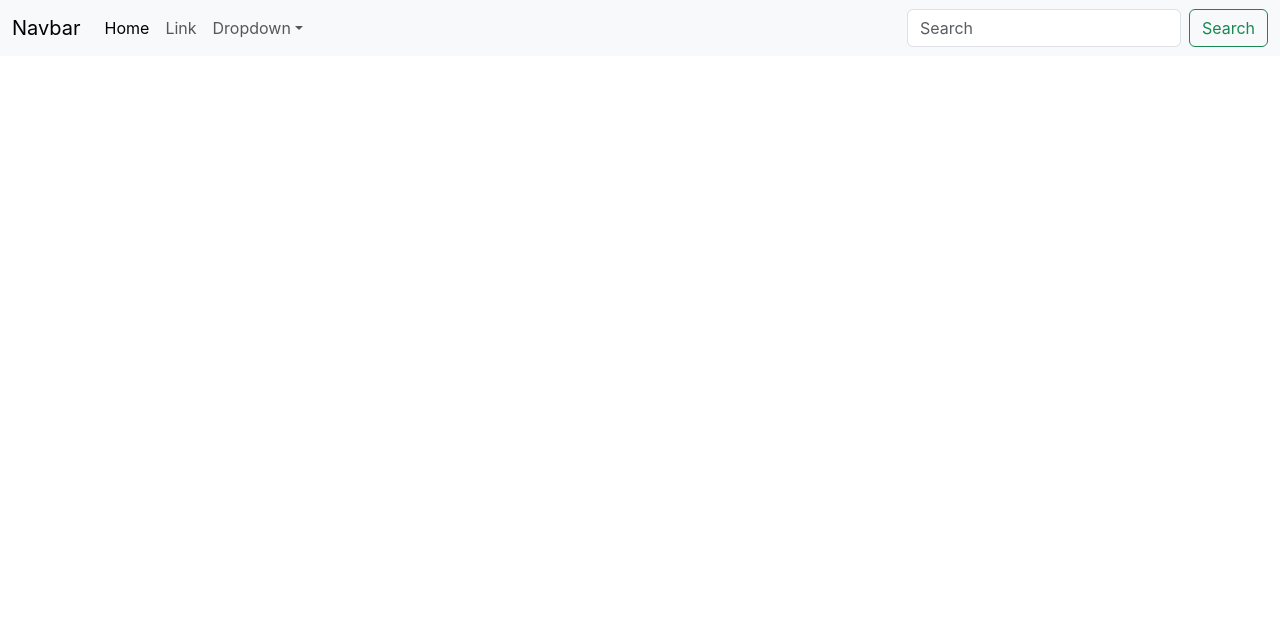
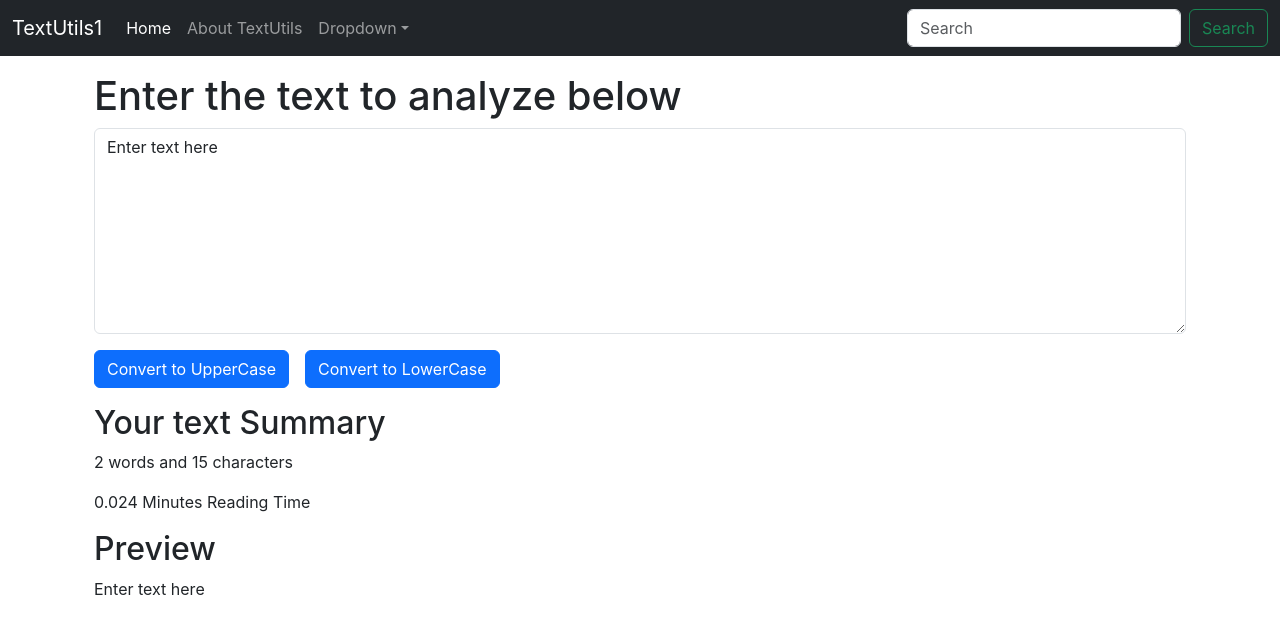
Before and after one commit to vishu0310/TextUtils-demo, a React (Create React App) app: page /about in a window 1280 px wide. Shown: the top 634 px of the page. Built offline with nearby package versions, Linux system fonts and the light colour scheme.

Commit message:
Created Textutilis TextForm Page functionalities

```diff
--- a/src/App.js
+++ b/src/App.js
@@ -1,42 +1,18 @@
 import './App.css';
+import Navbar from './components/Navbar';
+import TextForm from './components/TextForm';
+
 
 function App() {
   return (
     <>
-      <nav className="navbar navbar-expand-lg bg-body-tertiary">
-  <div className="container-fluid">
-    <a className="navbar-brand" href="/">Navbar</a>
-    <button className="navbar-toggler" type="button" data-bs-toggle="collapse" data-bs-target="#navbarSupportedContent" aria-controls="navbarSupportedContent" aria-expanded="false" aria-label="Toggle navigation">
-      <span className="navbar-toggler-icon"></span>
-    </button>
-    <div className="collapse navbar-collapse" id="navbarSupportedContent">
-      <ul className="navbar-nav me-auto mb-2 mb-lg-0">
-        <li className="nav-item">
-          <a className="nav-link active" aria-current="page" href="/">Home</a>
-        </li>
-        <li className="nav-item">
-          <a className="nav-link" href="/">Link</a>
-        </li>
-        <li className="nav-item dropdown">
-          <a className="nav-link dropdown-toggle" href="/" role="button" data-bs-toggle="dropdown" aria-expanded="false">
-            Dropdown
-          </a>
-          <ul className="dropdown-menu">
-            <li><a className="dropdown-item" href="/">Action</a></li>
-            <li><a className="dropdown-item" href="/">Another action</a></li>
-            <li><hr className="dropdown-divider"/></li>
-            <li><a className="dropdown-item" href="/">Something else here</a></li>
-          </ul>
-        </li>
+      {/* Here title  is a props */}
+      <Navbar title="TextUtils1" aboutText="About TextUtils"/>
+      <div className="container my-3">
+      <TextForm heading ="Enter the text to analyze below"/>
+      </div>
 
-      </ul>
-      <form className="d-flex" role="search">
-        <input className="form-control me-2" type="search" placeholder="Search" aria-label="Search"/>
-        <button className="btn btn-outline-success" type="submit">Search</button>
-      </form>
-    </div>
-  </div>
-</nav>
+
     </>
   );
 }
--- /dev/null
+++ b/src/components/Navbar.js
@@ -0,0 +1,56 @@
+import React  from 'react'  //rfc  , useState is a hook
+import PropTypes from 'prop-types'
+
+
+export default function Navbar(props) {
+  return (
+    <nav className="navbar navbar-expand-lg bg-dark navbar-dark ">
+  <div className="container-fluid">
+    <a className="navbar-brand" href="/">{props.title}</a>
+    <button className="navbar-toggler" type="button" data-bs-toggle="collapse" data-bs-target="#navbarSupportedContent" aria-controls="navbarSupportedContent" aria-expanded="false" aria-label="Toggle navigation">
+      <span className="navbar-toggler-icon"></span>
+    </button>
+    <div className="collapse navbar-collapse" id="navbarSupportedContent">
+      <ul className="navbar-nav me-auto mb-2 mb-lg-0">
+        <li className="nav-item">
+          <a className="nav-link active" aria-current="page" href="/">Home</a>
+        </li>
+        <li className="nav-item">
+          <a className="nav-link" href="/">{props.aboutText}</a>
+        </li>
+        <li className="nav-item dropdown">
+          <a className="nav-link dropdown-toggle" href="/" role="button" data-bs-toggle="dropdown" aria-expanded="false">
+            Dropdown
+          </a>
+          <ul className="dropdown-menu">
+            <li><a className="dropdown-item" href="/">Action</a></li>
+            <li><a className="dropdown-item" href="/">Another action</a></li>
+            <li><hr className="dropdown-divider"/></li>
+            <li><a className="dropdown-item" href="/">Something else here</a></li>
+          </ul>
+        </li>
+
+      </ul>
+      <form className="d-flex" role="search">
+        <input className="form-control me-2" type="search" placeholder="Search" aria-label="Search"/>
+        <button className="btn btn-outline-success" type="submit">Search</button>
+        {/* in Bootstrap green : success
+        blue: primary
+        black: dark
+        danger: red*/}
+      </form>
+    </div>
+  </div>
+</nav>
+  )
+}
+
+
+Navbar.propTypes ={ title: PropTypes.string.isRequired, // must get some value
+                    aboutText: PropTypes.string
+}
+
+// Navbar.defaultProps = {
+//   title: 'Set Title here',
+//   aboutText: 'About'
+// }
--- /dev/null
+++ b/src/components/TextForm.js
@@ -0,0 +1,48 @@
+ import React , {useState} from 'react'
+
+ // const [count , setCount ] = useState(0); dimag me baitha loo declare a new state variable , which we'll call 'text'
+//  console.log(useState('Enter text here 2'));
+
+ export default function TextForm(props) {
+    const [text , setText ] = useState('Enter text here');
+    // setText("Vishuuu is the new updated text");  //setText se hi change hoga value  of state
+
+    const handleUpClick=()=>{
+        // console.log("UpperCase was clicked : " + text);
+        let newText = text.toUpperCase();
+        setText(newText);
+    }
+
+    const handleOnChange=(event)=>{
+        // console.log("On change");
+        setText(event.target.value);
+    }
+
+    const handleLowClick=()=>{
+        let lowText= text.toLowerCase();
+        setText(lowText);
+    }
+
+
+   return (
+    <>
+    <div className="container mb-3">
+        <h1>{props.heading} </h1>
+            <div className="mb-3">
+            <textarea className="form-control" id="myBox" onChange={handleOnChange} rows="8" value ={text}></textarea>
+            </div>
+            <button className="btn btn-primary"  onClick={handleUpClick} >Convert to UpperCase</button>
+            <button className="btn btn-primary mx-3"  onClick={handleLowClick}  >Convert to LowerCase</button>
+    </div>
+
+    <div className="container my-3">
+        <h2>Your text Summary</h2>
+        <p>{text.split(" ").length -1} words and {text.length} characters</p>
+        {/* {text.split(" ").length} to count the number of words this will return number of arrays separated by space */}
+        <p>{0.008 * text.split(" ").length} Minutes Reading Time</p>
+        <h2>Preview</h2>
+        <p>{text}</p>
+    </div>
+    </>
+   )
+ }
```
Also changed, not shown: 1 other file (tests, documents, lock files or other folders).
